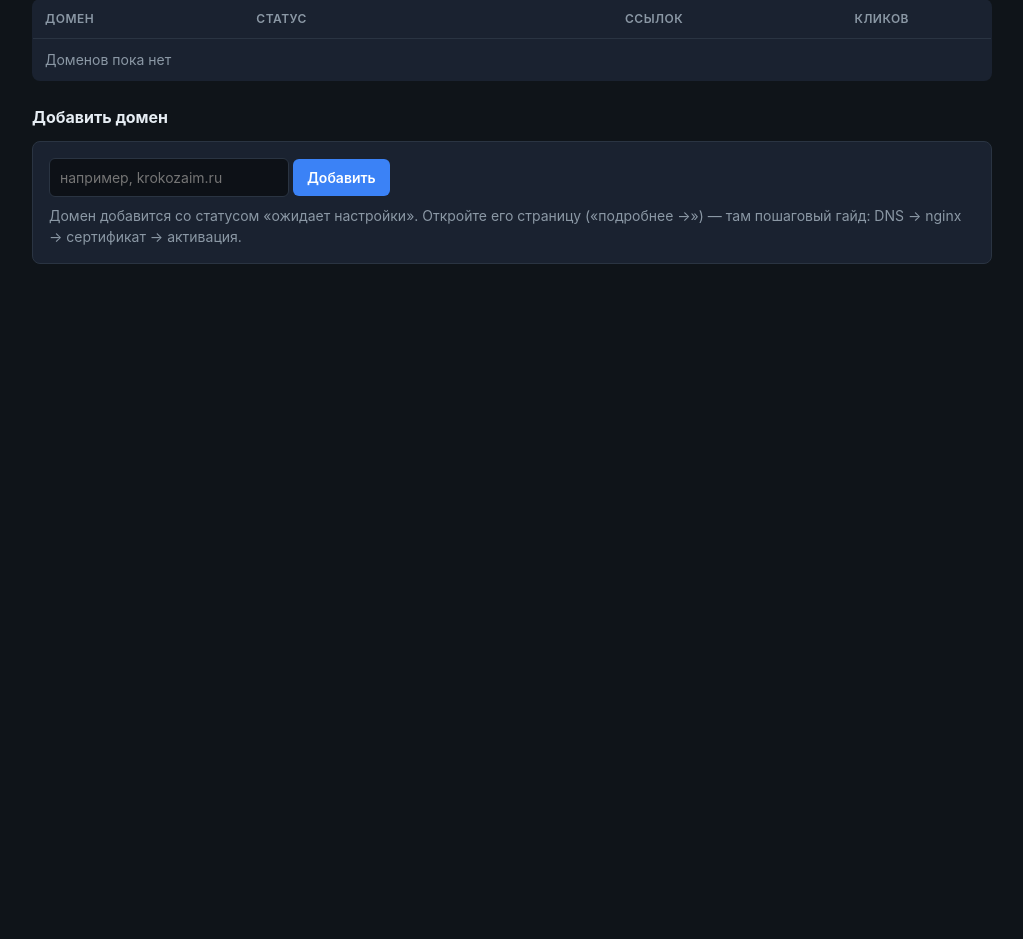
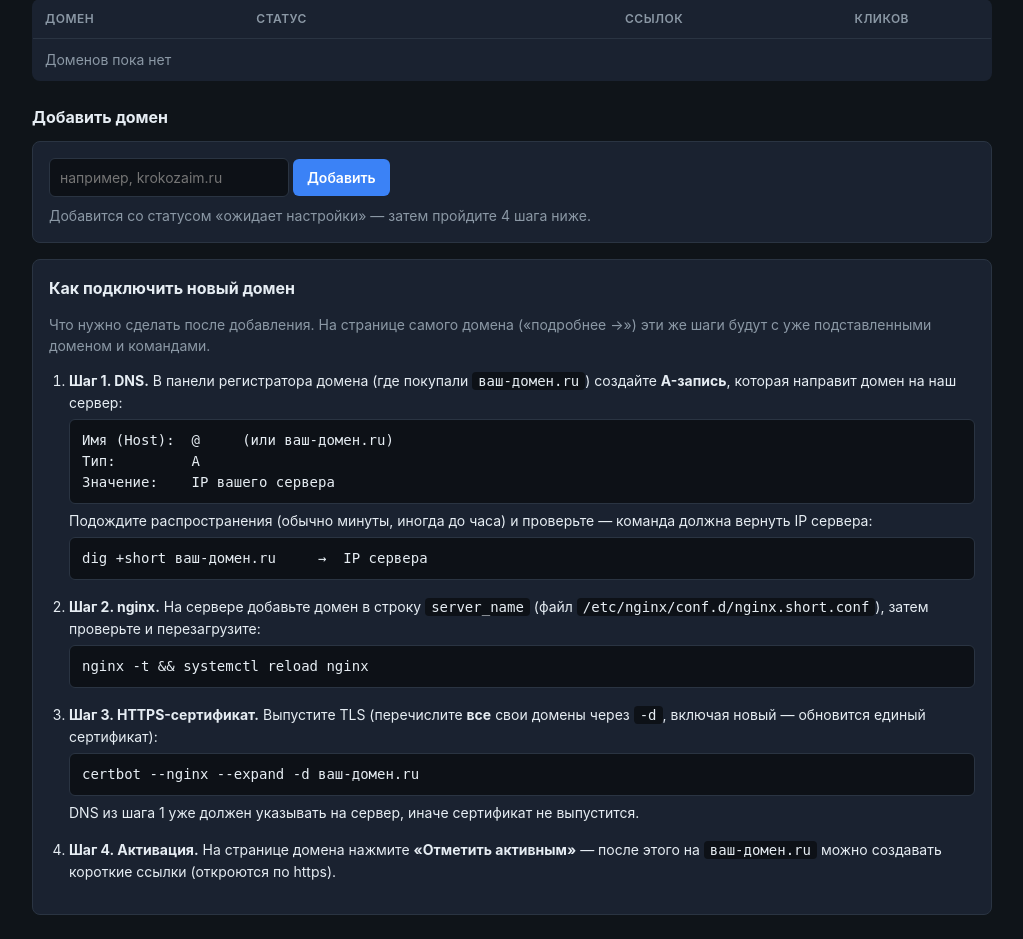
Before and after one commit to Whymeet/shortener, a FastAPI app: page /admin in a window 1280 px wide. Shown: the part 135-1074 px from the top of the page, without its empty margins (128-1151 px from the left). Before the commit the page ends 399 px from the top, so only its background shows below. Run offline with FastAPI, Linux system fonts and the light colour scheme; the visitor is signed in with stand-in values (Sample User, id 1); parts of the project's set-up code (start-up, migrations or seed data) failed here and were passed over.

Commit message:
Admin: show domain-setup guide right on the dashboard
Пошаговый гайд (DNS → nginx → certbot → активация) вынесен в общий Jinja-макрос
(_guide.html) и теперь показывается прямо под формой «Добавить домен» на дашборде —
с подставленным SERVER_IP и плейсхолдером домена. На странице домена тот же макрос
рендерится с реальным доменом. Без дублирования разметки.

Co-Authored-By: Claude Opus 4.8 (1M context) <noreply@anthropic.com>

```diff
--- a/app/admin.py
+++ b/app/admin.py
@@ -124,7 +124,11 @@ def dashboard(request: Request, db: Session = Depends(get_db)):
     return templates.TemplateResponse(
         request,
         "dashboard.html",
-        {"domains": _dashboard_rows(db), "msg": request.query_params.get("msg")},
+        {
+            "domains": _dashboard_rows(db),
+            "msg": request.query_params.get("msg"),
+            "server_ip": settings.SERVER_IP,
+        },
     )
 
 
--- /dev/null
+++ b/app/templates/_guide.html
@@ -0,0 +1,31 @@
+{# Пошаговый гайд подключения домена. Используется на дашборде (с плейсхолдером домена)
+   и на странице домена (с реальным доменом). #}
+{% macro steps(domain, server_ip) %}
+<ol class="guide">
+  <li>
+    <b>Шаг 1. DNS.</b> В панели регистратора домена (где покупали <code>{{ domain }}</code>)
+    создайте <b>A-запись</b>, которая направит домен на наш сервер:
+    <pre>Имя (Host):  @     (или {{ domain }})
+Тип:         A
+Значение:    {{ server_ip or "IP вашего сервера" }}</pre>
+    Подождите распространения (обычно минуты, иногда до часа) и проверьте — команда должна
+    вернуть IP сервера:
+    <pre>dig +short {{ domain }}     →  {{ server_ip or "IP сервера" }}</pre>
+  </li>
+  <li>
+    <b>Шаг 2. nginx.</b> На сервере добавьте домен в строку <code>server_name</code>
+    (файл <code>/etc/nginx/conf.d/nginx.short.conf</code>), затем проверьте и перезагрузите:
+    <pre>nginx -t && systemctl reload nginx</pre>
+  </li>
+  <li>
+    <b>Шаг 3. HTTPS-сертификат.</b> Выпустите TLS (перечислите <b>все</b> свои домены через
+    <code>-d</code>, включая новый — обновится единый сертификат):
+    <pre>certbot --nginx --expand -d {{ domain }}</pre>
+    DNS из шага 1 уже должен указывать на сервер, иначе сертификат не выпустится.
+  </li>
+  <li>
+    <b>Шаг 4. Активация.</b> На странице домена нажмите <b>«Отметить активным»</b> — после
+    этого на <code>{{ domain }}</code> можно создавать короткие ссылки (откроются по https).
+  </li>
+</ol>
+{% endmacro %}
--- a/app/templates/dashboard.html
+++ b/app/templates/dashboard.html
@@ -1,6 +1,7 @@
 {% extends "base.html" %}
 {% block title %}Домены — Сокращатель{% endblock %}
 {% block content %}
+{% import "_guide.html" as g %}
 <h1>Домены</h1>
 <table>
   <thead><tr><th>Домен</th><th>Статус</th><th class="num">Ссылок</th><th class="num">Кликов</th><th></th></tr></thead>
@@ -23,6 +24,13 @@
 <form method="post" action="/admin/domains" class="card">
   <input type="text" name="domain" placeholder="например, krokozaim.ru">
   <button type="submit">Добавить</button>
-  <div class="muted" style="margin-top:8px;">Домен добавится со статусом «ожидает настройки». Откройте его страницу («подробнее →») — там пошаговый гайд: DNS → nginx → сертификат → активация.</div>
+  <div class="muted" style="margin-top:8px;">Добавится со статусом «ожидает настройки» — затем пройдите 4 шага ниже.</div>
 </form>
+
+<div class="card">
+  <h2 style="margin-top:0;">Как подключить новый домен</h2>
+  <p class="muted">Что нужно сделать после добавления. На странице самого домена («подробнее →»)
+     эти же шаги будут с уже подставленными доменом и командами.</p>
+  {{ g.steps("ваш-домен.ru", server_ip) }}
+</div>
 {% endblock %}
```
Also changed, not shown: app/templates/domain_detail.html (+2 -29 lines).
